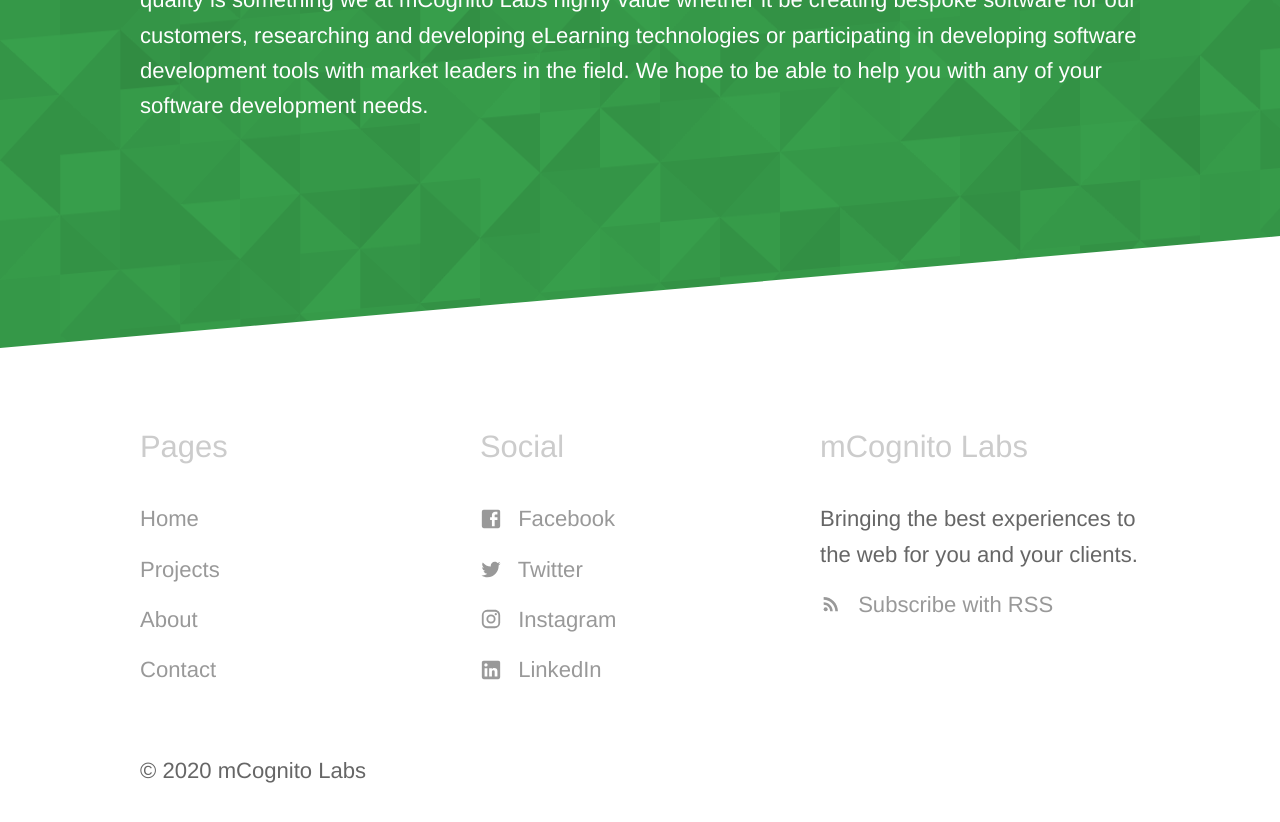
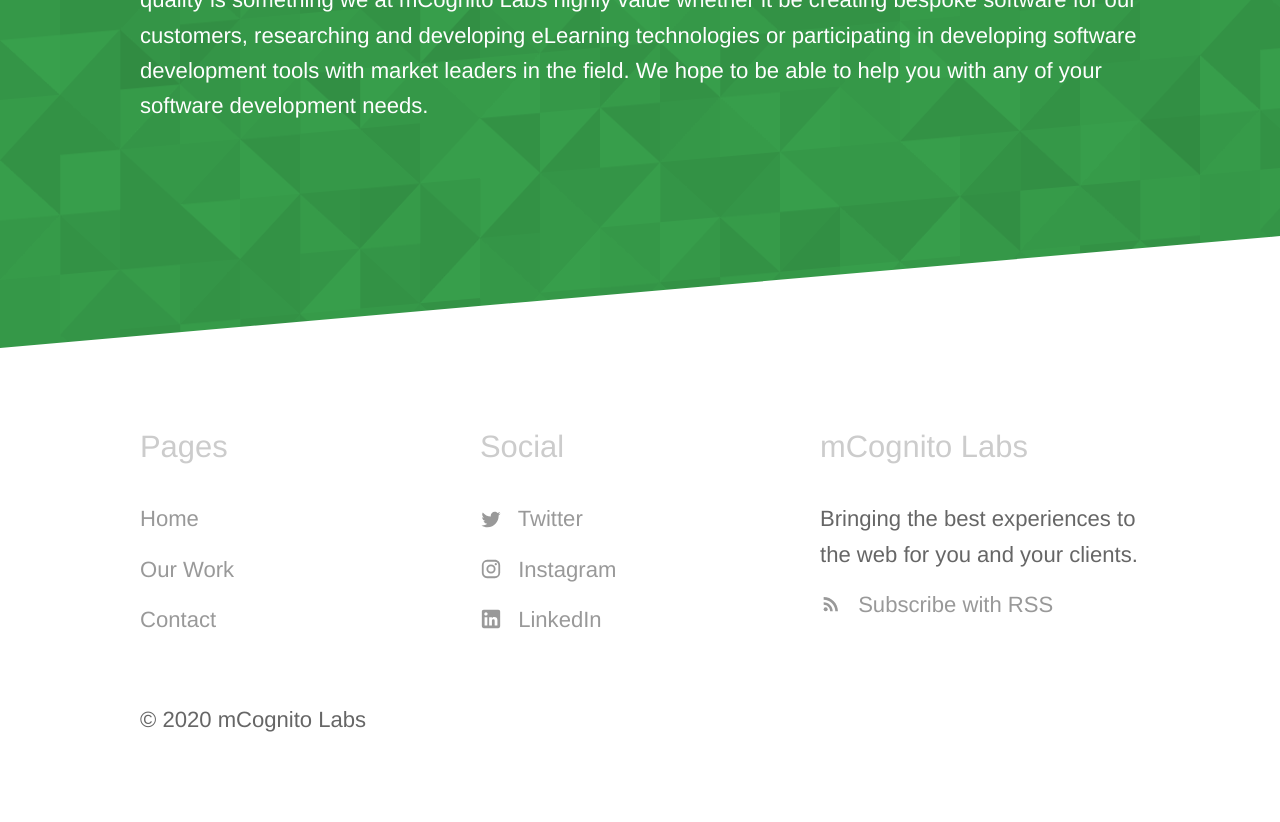
Before and after one commit to mCognitoLabs/mcognito.com, a Jekyll site: the page built from index.html, in a window 1280 px wide and 900 px high, scrolled down 715 px. Shown: the top 822 px of the window. Built offline with Jekyll 4.4.1, drawn with Linux system fonts in a browser that asks for light colours; the list of posts is cut into pages by our own code.

Commit message:
Update footer.yml

```diff
--- a/_data/footer.yml
+++ b/_data/footer.yml
@@ -2,18 +2,12 @@
   links:
     - name: Home
       link: /
-    - name: Projects
-      link: /portfolio/
-    - name: About
+    - name: Our Work
       link: /about/
     - name: Contact
       link: /contact/
 - title: Social
   links:
-    - name: Facebook
-      link: https://facebook.com/cloudcannon/
-      social_icon: Facebook
-      new_window: true
     - name: Twitter
       link: https://twitter.com/cloudcannon/
       social_icon: Twitter
```
